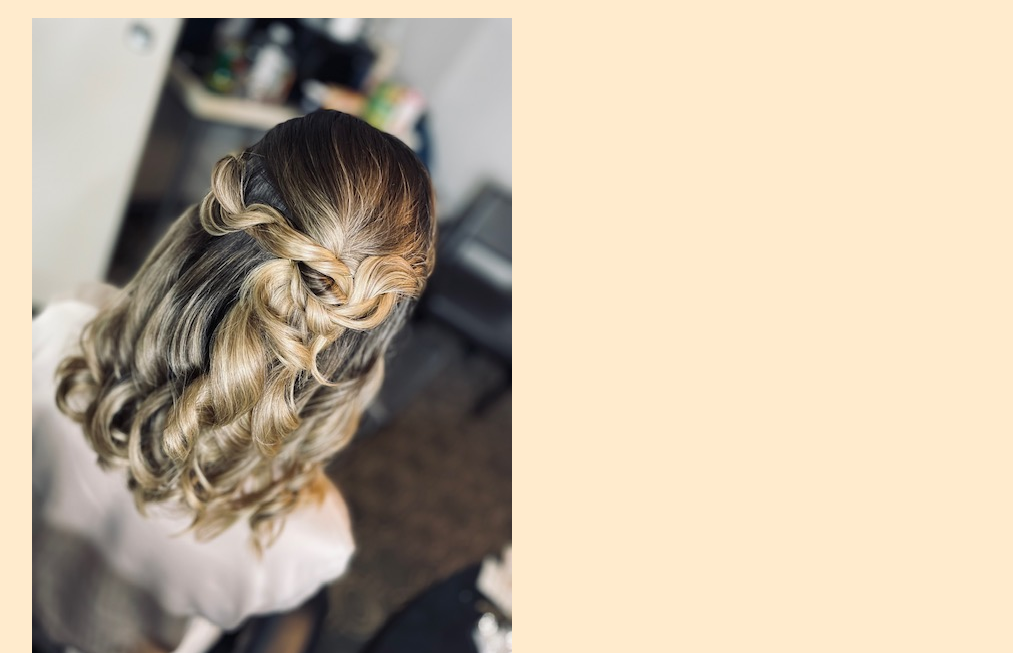
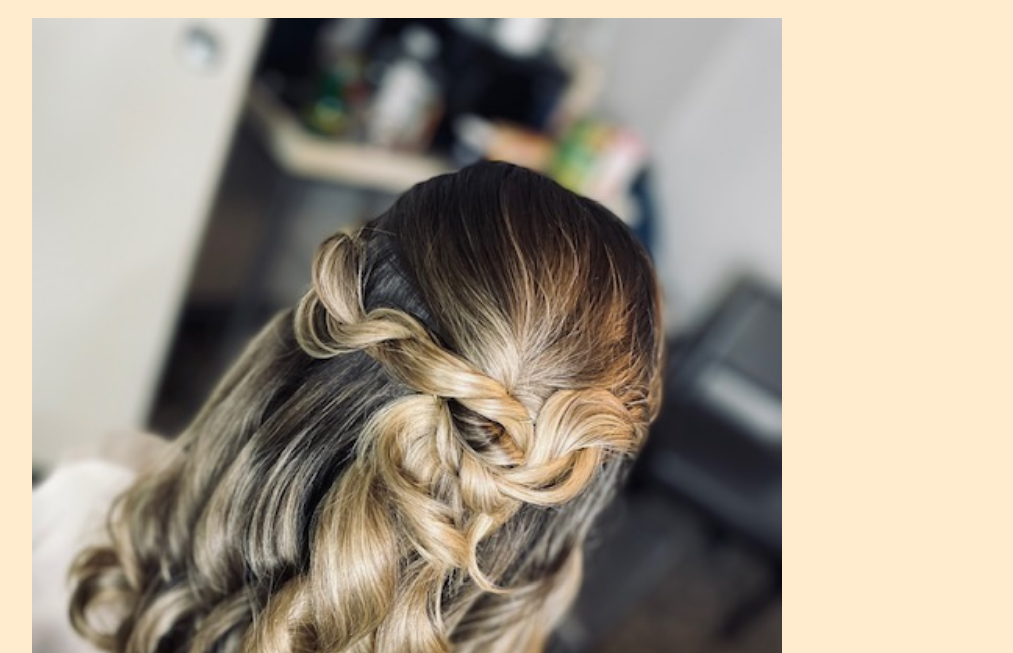
Before and after one commit to AjuzieoguNJ/MNANDI, a plain HTML site: page index.html in a window 1280 px wide. Shown: the part 147-800 px from the top of the page, without its empty margins (96-1109 px from the left). Drawn offline with Linux system fonts and the light colour scheme; files whose address does not match are found by name.

Commit message:
Add files via upload

```diff
--- a/style.css
+++ b/style.css
@@ -9,46 +9,27 @@ body {
     background-color: blanchedalmond;
 }
 
-#slide-container{
-    width: 800px;
-    height: 100vh;
-    margin: auto;
-    border-radius: 15px;
-    border: 0px solid white;
+.slide-container{
+    margin: 0;
+    padding: 0;
+    display: flex;
+    align-items: center;
+    justify-content: center;
+    min-height: 100vh;
+    height: 300px;
+    width: 750px;
     overflow: hidden;
+    box-shadow: none;
 }
 
-#image-holder{
-    width: 6400px;
-    position: relative;
-    animation: animate 20s none infinite;
+.slide-container .image-holder{
+    height: 100%;
+    width: 100%;
 }
 
-
-@keyframes img{
-    0%{
-        left: 0;
-    }
-    20%{
-        left: 100%;
-    }
-    40%{
-        left: 200%;
-    }
-    60%{
-        left: 300%;
-    }
-    80%{
-        left: 400%;
-    }
-    100%{
-        left: 0;
-    }
-}
-
-
-#image-holder{
-    float: left;
+.image-holder img{
+    height: 100%;
+    width: 100%;
 }
 
 
```
